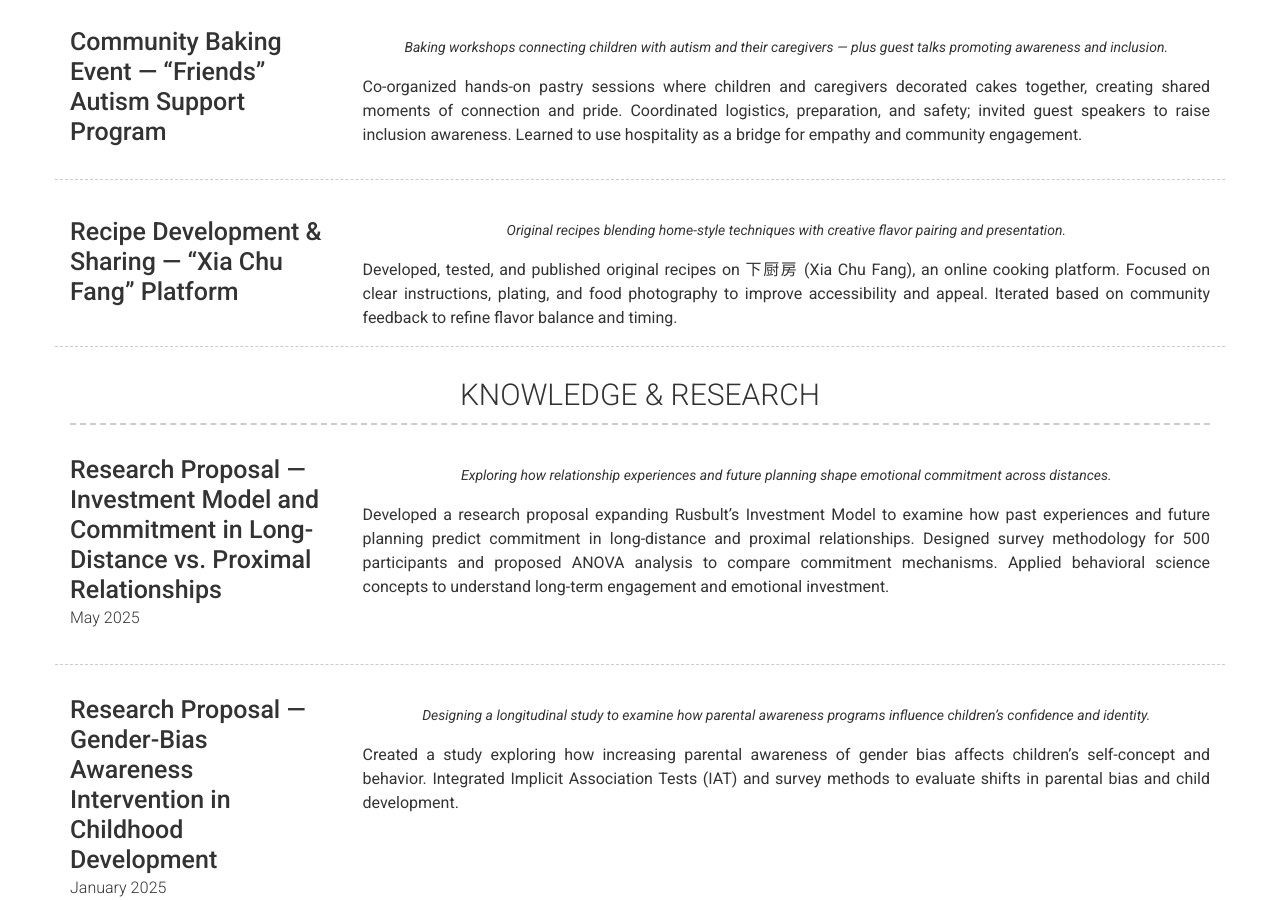
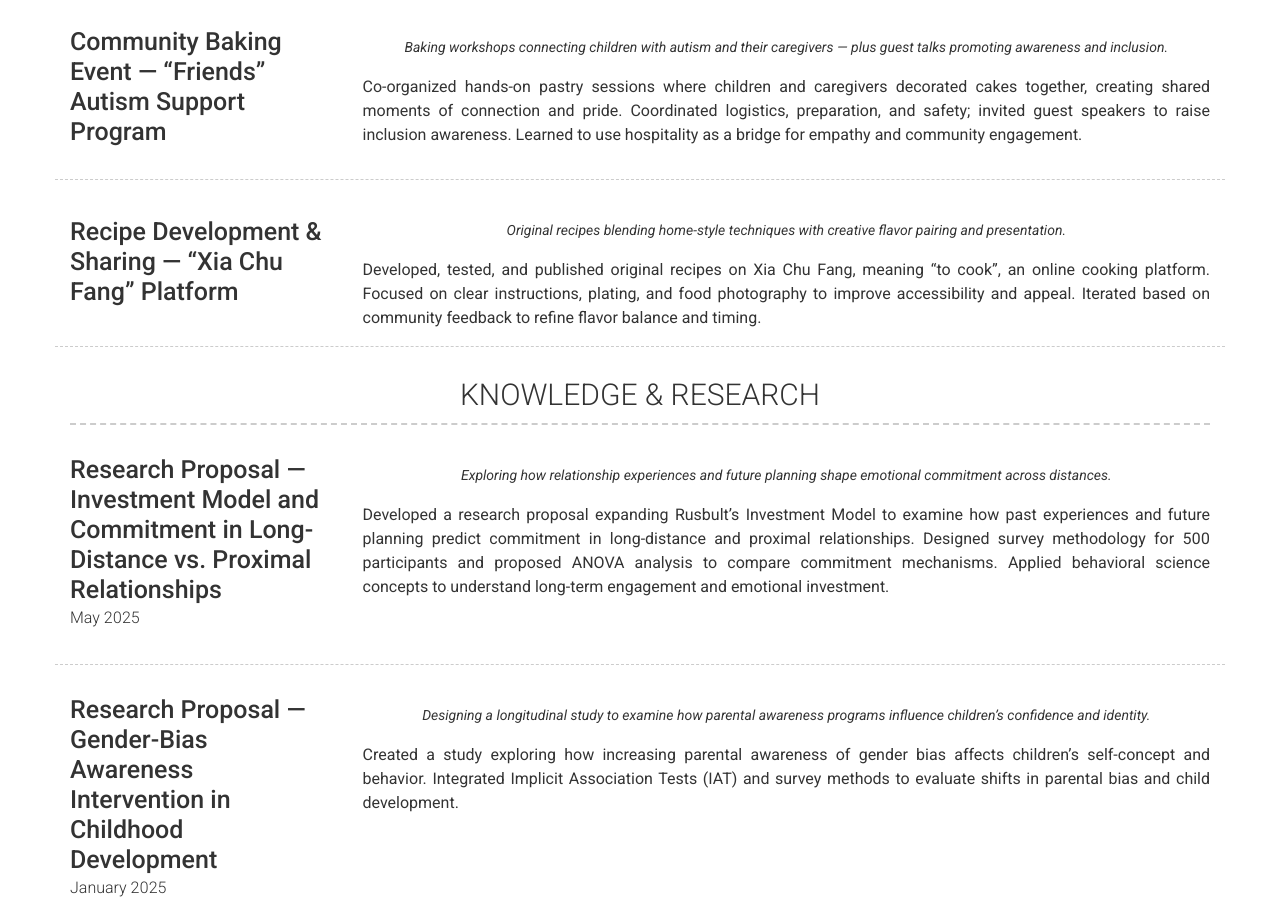
Before and after one commit to yueyiliao/yueyiliao.github.io, a Jekyll site: the page built from index.md, in a window 1280 px wide and 900 px high, scrolled down 1265 px. Built offline with Jekyll 4.4.1, drawn with Linux system fonts in a browser that asks for light colours; nearby versions of some CDN libraries.

Commit message:
Update _config.yml

```diff
--- a/_config.yml
+++ b/_config.yml
@@ -102,7 +102,7 @@ content:
         quote: >
           Original recipes blending home-style techniques with creative flavor pairing and presentation.
         description: |
-          Developed, tested, and published original recipes on 下厨房 (Xia Chu Fang), an online cooking platform.
+          Developed, tested, and published original recipes on Xia Chu Fang, meaning "to cook", an online cooking platform.
           Focused on clear instructions, plating, and food photography to improve accessibility and appeal.
           Iterated based on community feedback to refine flavor balance and timing.
 
```
